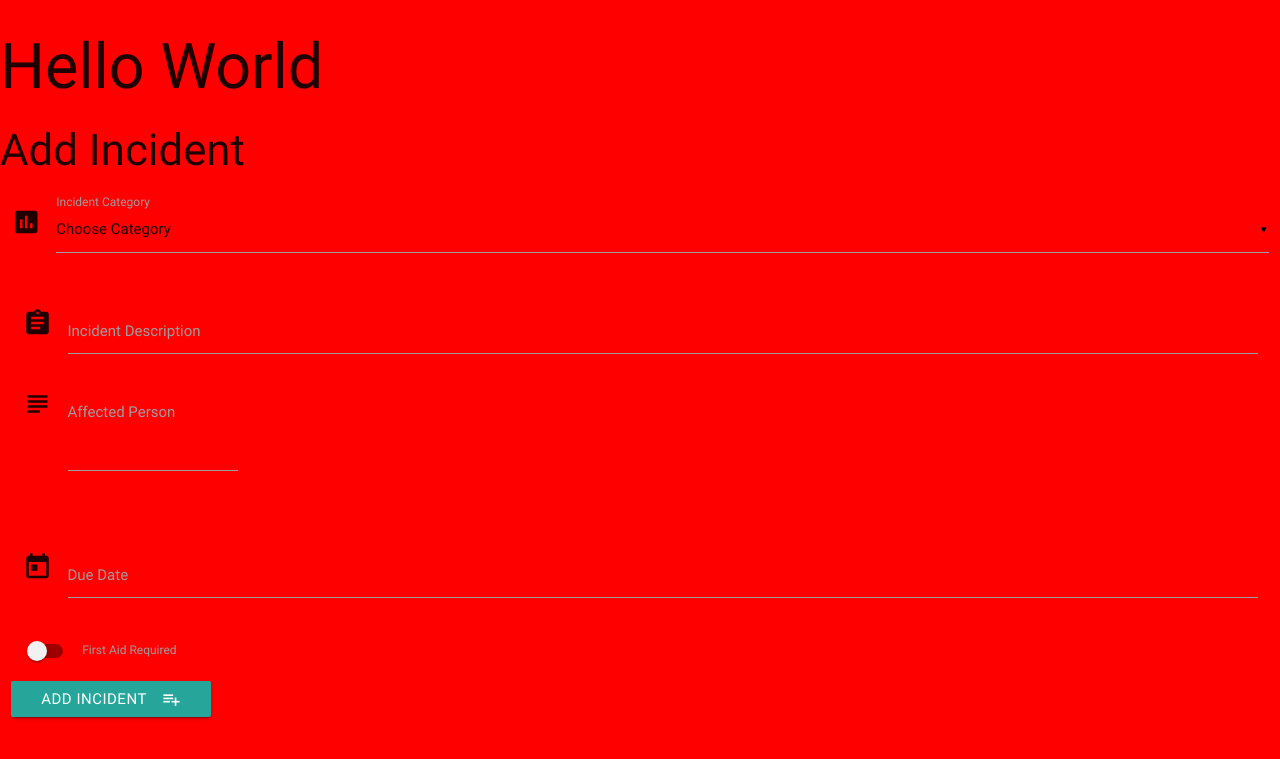
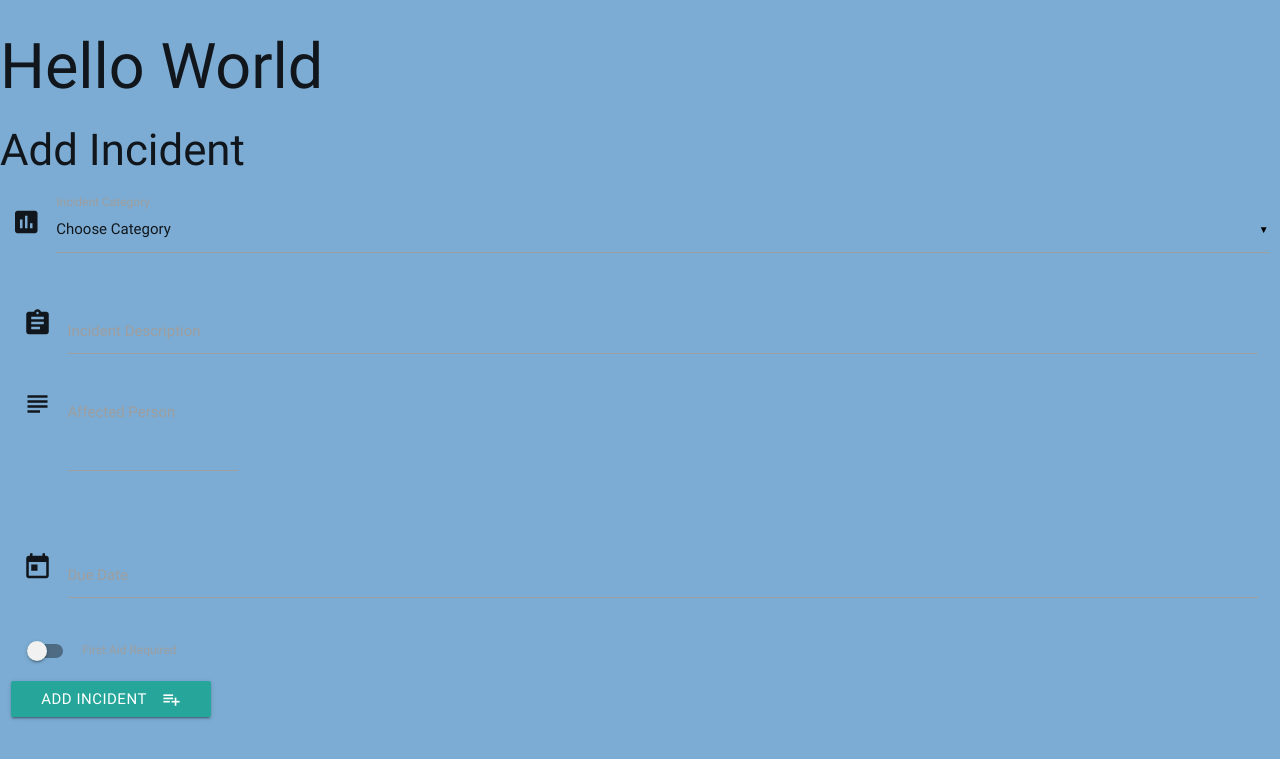
Before and after one commit to brosnans/msp-3, a Flask app: page /add_task in a window 1280 px wide. Shown: the top 759 px of the page. Run offline with Flask 2, Linux system fonts and the light colour scheme; data that the repository does not hold is empty; some libraries are stand-ins or nearby versions.

Commit message:
Changed Style

```diff
--- a/static/css/style.css
+++ b/static/css/style.css
@@ -1,3 +1,3 @@
 body {
-    background-color: red;
+    background-color: rgb(124, 172, 211);
 }
```
